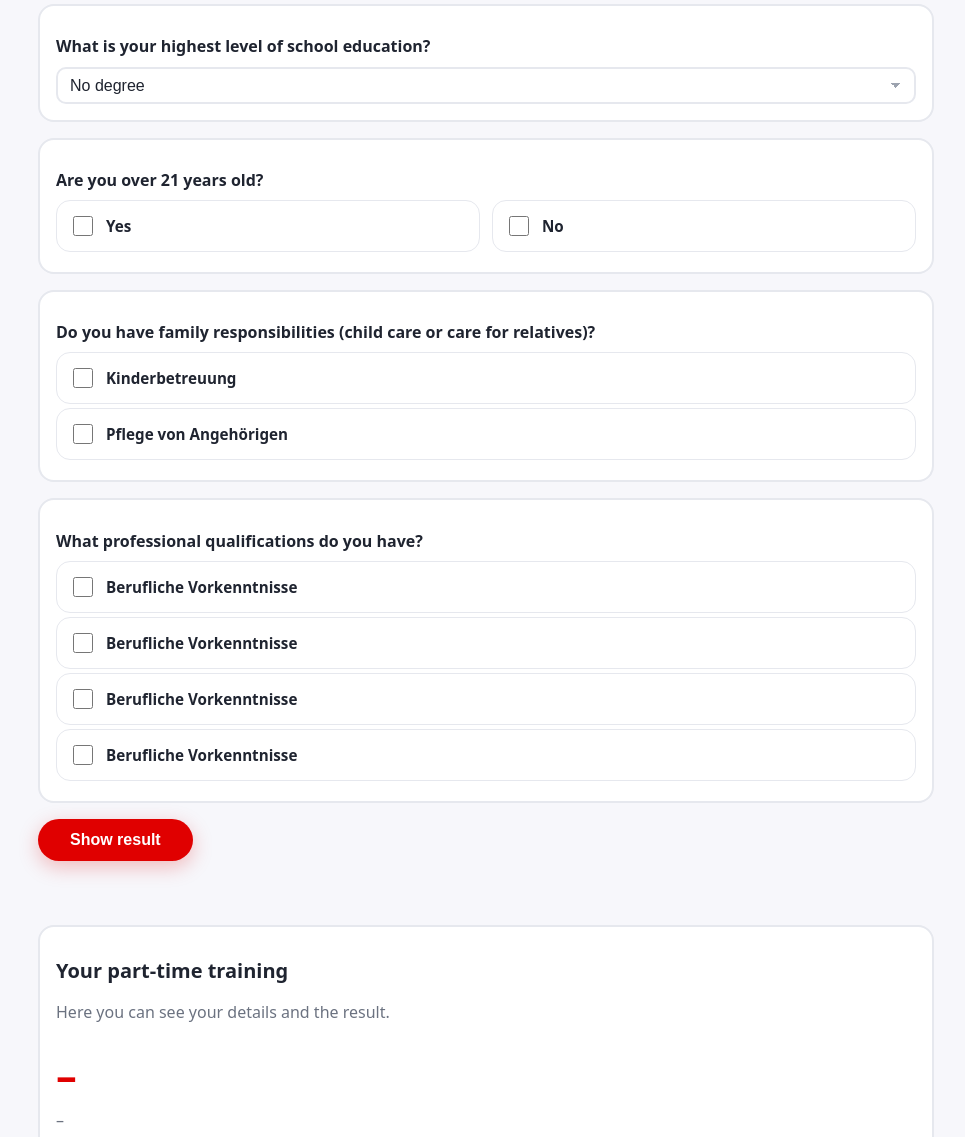
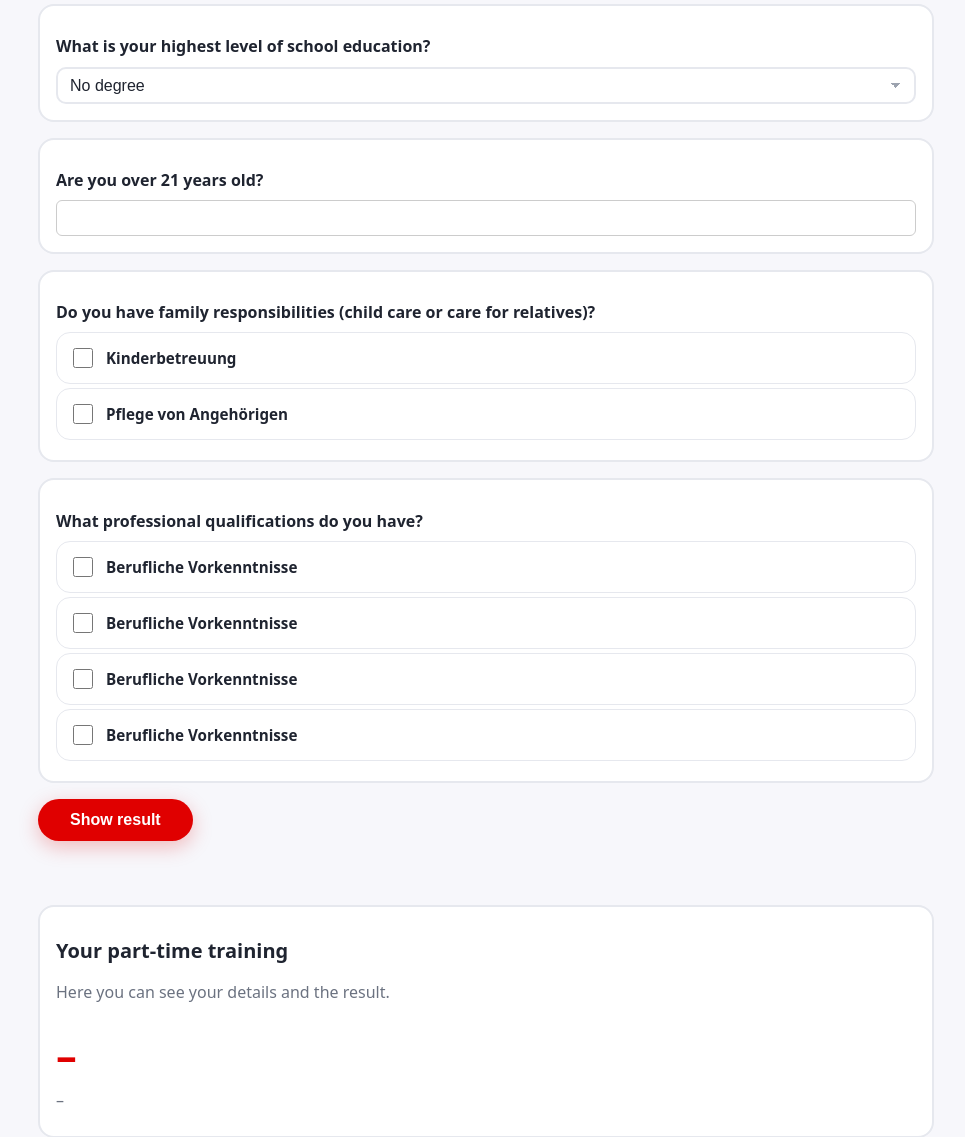
Before and after one commit to rbatmaz69/Teilzeitausbildungsrechner, a Flask app: page / in a window 1280 px wide. Shown: the part 1560-2697 px from the top of the page, without its empty margins (154-1119 px from the left). Run offline with Flask 3, Linux system fonts and the light colour scheme.

Commit message:
#55 Changed 'Alter über 21' to an input field

```diff
--- a/static/script_Ergebnis_Uebersicht.js
+++ b/static/script_Ergebnis_Uebersicht.js
@@ -79,6 +79,15 @@ function collectVerkuerzungsgruende() {
           result[f] = true;
         }
       });
+    }
+  }
+
+  // 3) Alter über 21
+  const alterInput = document.getElementById("alter");
+  if (alterInput) {
+    const alterInt = parseInt(alterInput.value);
+    if (!isNaN(alterInt) && alterInt > 21) {
+      result.alter_ueber_21 = true;
     }
   }
 
--- a/static/script_Verkuerzungsgruende_Auswaehlen.js
+++ b/static/script_Verkuerzungsgruende_Auswaehlen.js
@@ -5,8 +5,8 @@
  * die Anzeige der Vorkenntnis-Monate mit der aktuellen Sprache.
  */
 document.addEventListener('DOMContentLoaded', () => {
-  const alter21JaCheckbox = document.getElementById('alter21-ja');
-  const alter21NeinCheckbox = document.getElementById('alter21-nein');
+  const alter = document.getElementById('alter');
+
 
   /* ========== Tooltips (touch-optimiert) ========== */
   document.querySelectorAll('.info-btn').forEach(schaltflaeche => {
@@ -33,16 +33,14 @@ document.addEventListener('DOMContentLoaded', () => {
     }
   })
 
-  /* ========== Checkbox-Verhalten ========== */
-  alter21JaCheckbox.addEventListener('change', () => {
-    if (alter21JaCheckbox.checked) {
-      alter21NeinCheckbox.checked = false;
-    }
-  });
+  // Alter-Eingabe validieren
+  alter.addEventListener('blur', () => {
+    const alterInt = parseInt(alter.value);
 
-  alter21NeinCheckbox.addEventListener('change', () => {
-    if (alter21NeinCheckbox.checked) {
-      alter21JaCheckbox.checked = false;
+    if (isNaN(alterInt) || alterInt < 0) {
+      alter.value = null;
+    } else if (alterInt > 100) {
+      alter.value = null;
     }
   });
 });
--- a/templates/index.html
+++ b/templates/index.html
@@ -388,39 +388,12 @@
         <!-- ============================== -->
         <div class="vk-category">
           <h2 class="vk-category-title" data-i18n="vk.other.question">
-            Sind Sie über 21 Jahre alt?
+            Wie alt sind Sie?
           </h2>
 
           <div class="vk-category-body">
-            <div class="tile-group">
-              <label class="tile">
-                <input
-                  id="alter21-ja"
-                  type="checkbox"
-                  aria-describedby="desc-alter21"
-                  data-vk-field="alter_ueber_21"
-                >
+            <input type="number" id="alter" step="1">
 
-                <div class="tile-body">
-                  <div class="tile-header">
-                    <span data-i18n="vk.alter21.yes">Ja</span>
-                  </div>
-                </div>
-              </label>
-
-              <label class="tile">
-                <input
-                  id="alter21-nein"
-                  type="checkbox"
-                >
-
-                <div class="tile-body">
-                  <div class="tile-header">
-                    <span data-i18n="vk.alter21.no">Nein</span>
-                  </div>
-                </div>
-              </label>
-            </div>
             <span id="desc-alter21" class="sr-only" data-i18n="vk.alter21.sr">
               Wenn Sie über 21 Jahre alt sind, können Vorerfahrungen angerechnet werden.
             </span>
```
